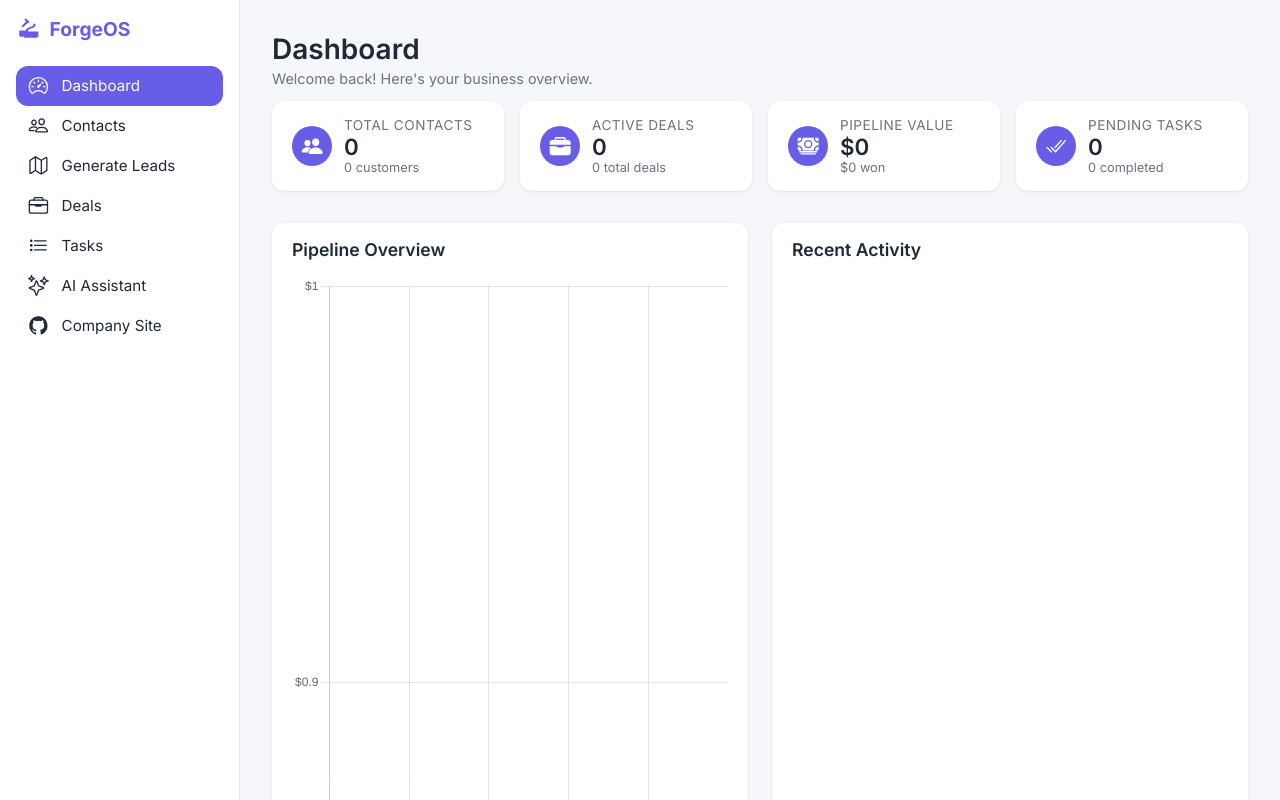
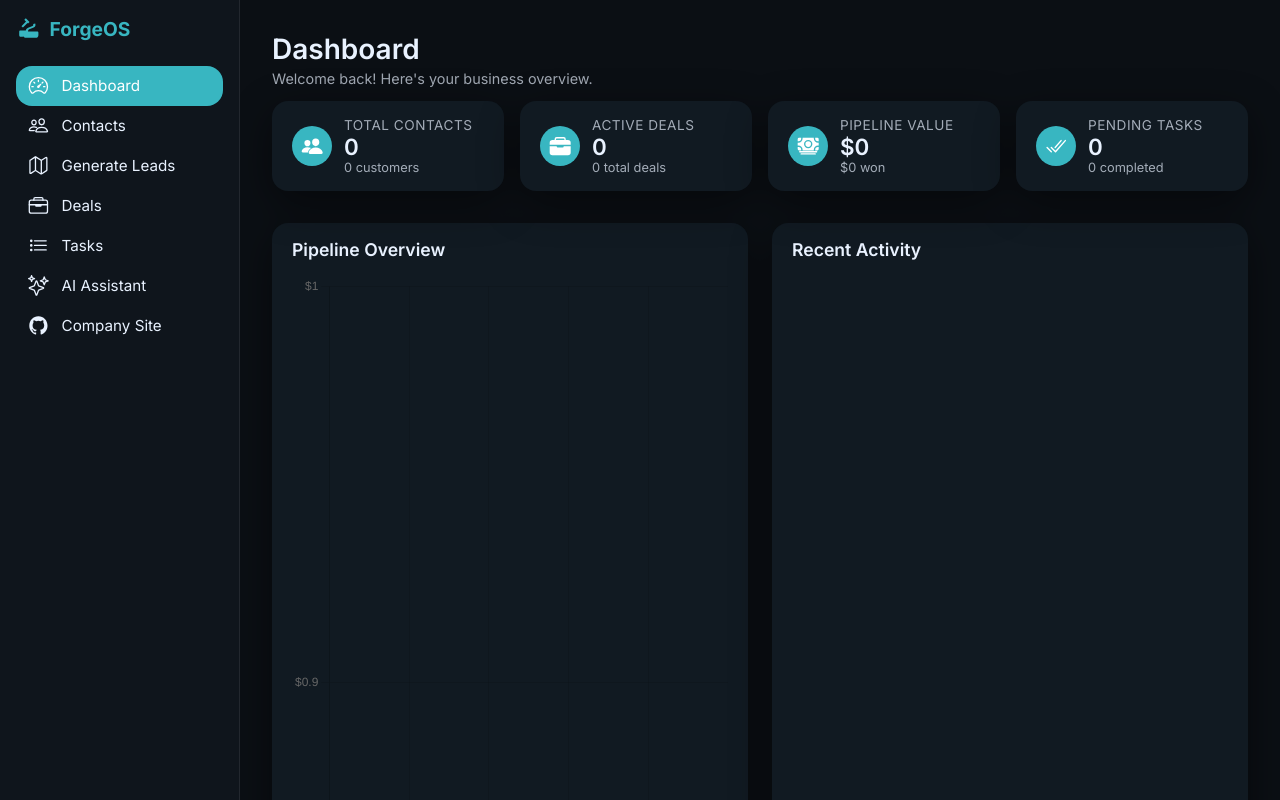
Before and after one commit to LiamT0/crm, a website: page index.html in a window 1280 px wide. Drawn offline with nearby package versions, Linux system fonts and the light colour scheme.

Commit message:
Add files via upload

```diff
--- a/style.css
+++ b/style.css
@@ -5,22 +5,28 @@
  */
 
 :root {
-  --primary: #675de6;
-  --primary-hover: #5949d6;
-  --background: #f6f7fb;
-  --sidebar-bg: #ffffff;
-  --card-bg: #ffffff;
-  --border-color: #e5e7eb;
-  --text-color: #1f2937;
-  --subtext-color: #6b7280;
+  /* ForgeOS brand palette */
+  --brand-start: #38b6c1;
+  --brand-end: #52d6c8;
+  --primary: var(--brand-start);
+  --primary-hover: var(--brand-end);
+
+  --background: #0b0f14;
+  --sidebar-bg: #0f151c;
+  --card-bg: #111a22;
+  --border-color: rgba(255, 255, 255, 0.08);
+  --text-color: #e9f2ff;
+  --subtext-color: rgba(233, 242, 255, 0.68);
+
   --danger: #ef4444;
   --warning: #f59e0b;
   --success: #10b981;
   --info: #3b82f6;
-  --radius: 0.75rem;
-  --shadow: 0 1px 3px rgba(0, 0, 0, 0.1);
-  --font-family: 'Inter', sans-serif;
+  --radius: 1rem;
+  --shadow: 0 12px 40px rgba(0, 0, 0, 0.45);
+  --font-family: "Inter", ui-sans-serif, system-ui, -apple-system, "Segoe UI", Roboto, Arial, sans-serif;
 }
+
 
 * {
   box-sizing: border-box;
```
